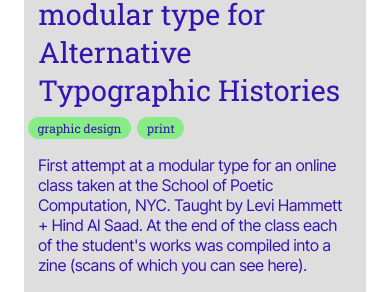
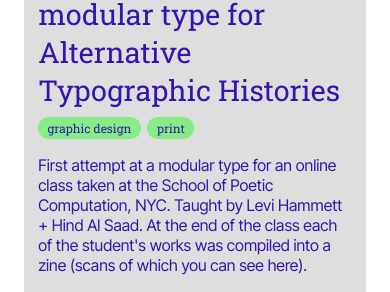
Before and after one commit to haider-timur/studioht, a Jekyll site: the page built from _projects/alttypographic.md, in a window 390 px wide. Shown: the part 154-446 px from the top of the page. Built offline with Jekyll 4.4.1, drawn with Linux system fonts in a browser that asks for light colours.

Commit message:
tags margins

```diff
--- a/assets/css/style.css
+++ b/assets/css/style.css
@@ -529,6 +529,13 @@ nav {
   margin: 0.5rem 0;
 }
 
+@media (max-width: 800px) {
+
+  .article-tags {
+  margin: 0.5rem 0.62rem;
+}
+
+}
 .article-tags a {
   text-decoration: none;
   font-size: 0.75rem;
```
